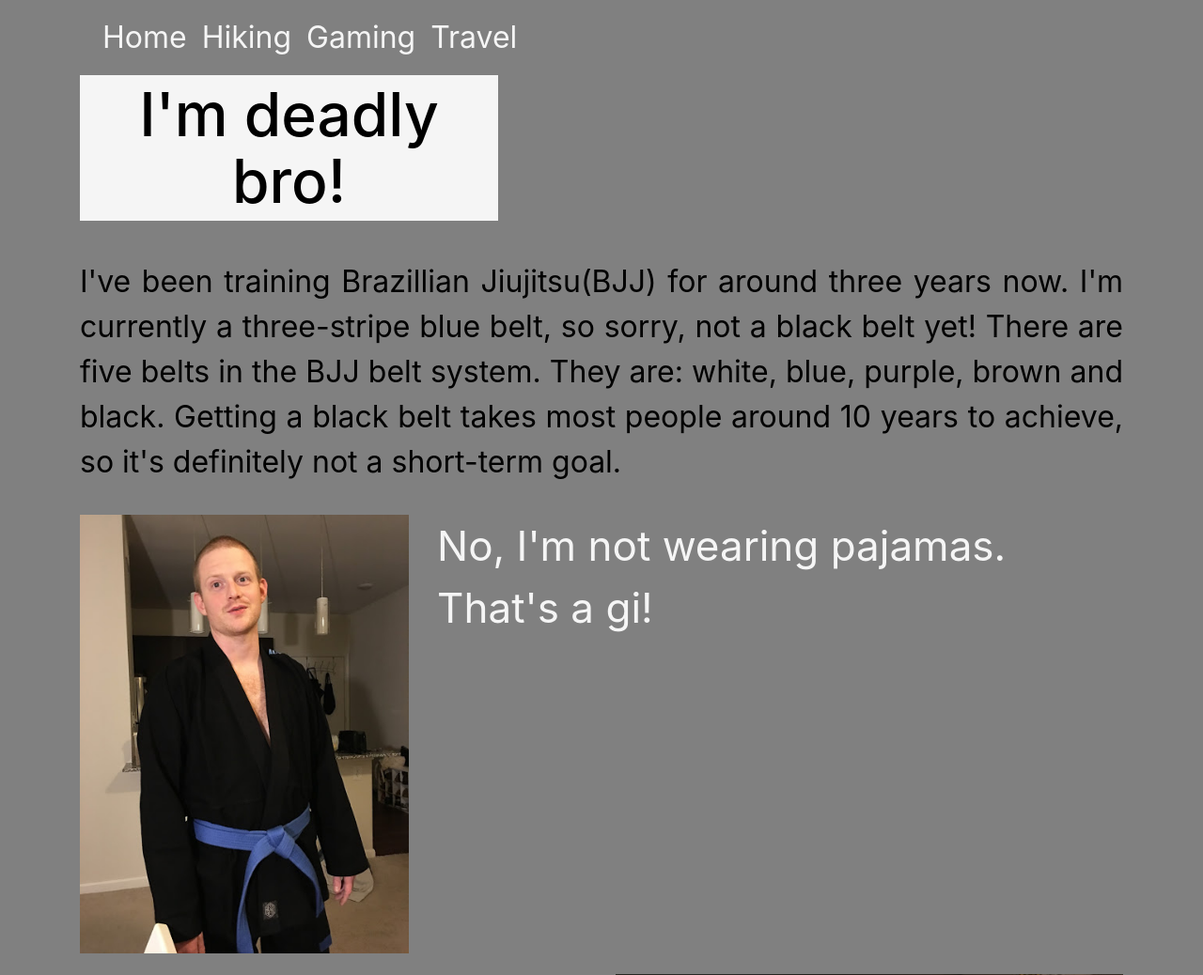
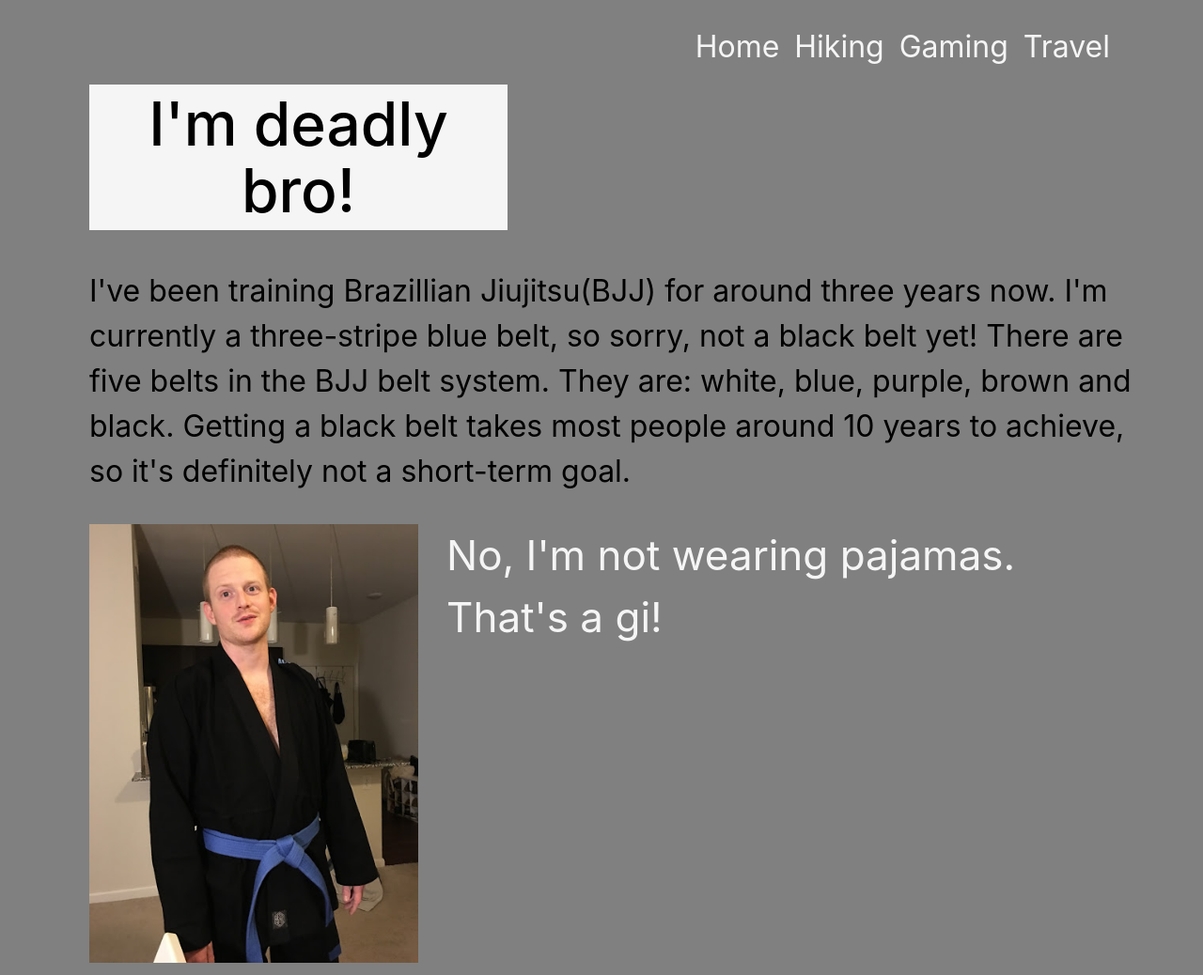
Before and after one commit to loganmurphy/my_hobby_app, a Python web app: template myapp/templates/bjj.html in a window 1280 px wide. Shown: the top 1038 px of the page at 94% size. Run offline with Jinja, Linux system fonts and the light colour scheme; the template is opened without the code that fills it, so the values that code supplies are empty; some libraries are stand-ins or nearby versions.

Commit message:
hobby app updated

```diff
--- a/myapp/templates/base.html
+++ b/myapp/templates/base.html
@@ -18,7 +18,7 @@
               <span class="navbar-toggler-icon"></span>
             </button>
             <div class="collapse navbar-collapse" id="navbarSupportedContent">
-              <ul class="navbar-nav mr-auto">
+              <ul class="navbar-nav ml-auto">
                 <li class="nav-item">
                   <a class="nav-link" href="/">Home<span class="sr-only">(current)</span></a>
                 </li>
--- a/static/css/hobby_page.css
+++ b/static/css/hobby_page.css
@@ -2,6 +2,7 @@ html, body {
   height: 100%;
   width: 100%;
   background-color: gray;
+  margin: 5px;
 }
 
 h1 {
@@ -59,7 +60,7 @@ h2, h3 {
 p {
   margin-top: 1em;
   margin-bottom: 1em;
-  text-align: justify;
+  text-align: left;
   color: black;
   font-size: 2em;
 }
```
